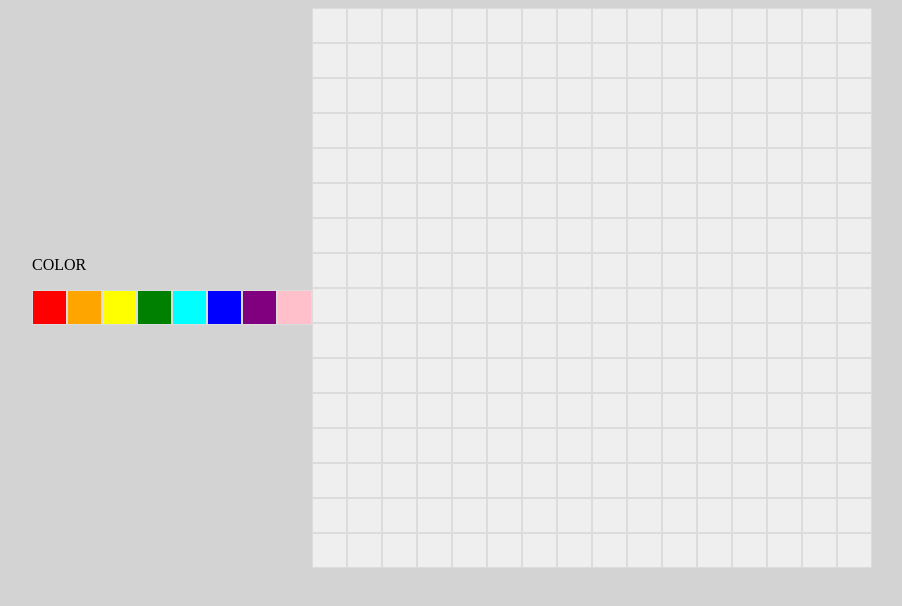
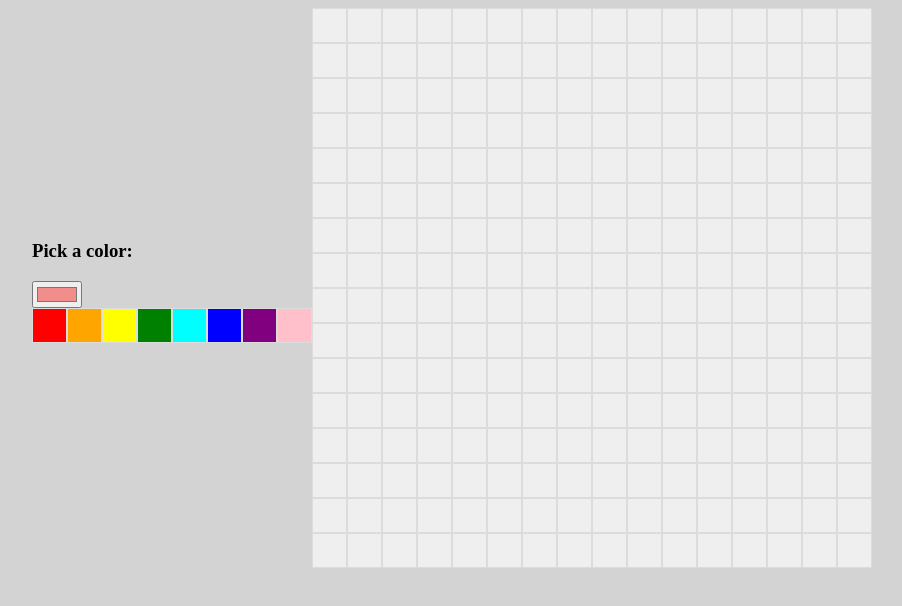
Before and after one commit to Kravcant/pixel-art-maker, a React (Vite) app: page / in a window 1280 px wide. Shown: the top 606 px of the page, without its empty margins (193-1095 px from the left). Built offline with nearby package versions, Linux system fonts and the light colour scheme.

Commit message:
Added basic color picker

```diff
--- a/src/App.jsx
+++ b/src/App.jsx
@@ -1,3 +1,4 @@
+/* eslint-disable no-unused-vars */
 import React, { useState } from "react"
 import Pad from "./Pad"
 import ColorPicker from "./ColorPicker";
--- a/src/ColorPicker.jsx
+++ b/src/ColorPicker.jsx
@@ -1,3 +1,4 @@
+/* eslint-disable no-unused-vars */
 import React from "react"
 import colorsData from "./colors"
 import DefaultColors from "./DefaultColors"
@@ -13,7 +14,13 @@ export default function ColorPicker({ currentColor, setCurrentColor }) {
 
     return (
         <div id="color-picker">
-            <p>COLOR</p>
+            <h3>Pick a color:</h3>
+
+            <input
+                type="color"
+                value={currentColor}>
+            </input>
+
             <div id="current-color" style={{ backgroundColor: currentColor }}></div>
             <div id="default-colors">
                 {buttonElements}
--- a/src/DefaultColors.jsx
+++ b/src/DefaultColors.jsx
@@ -1,3 +1,4 @@
+/* eslint-disable no-unused-vars */
 import React from "react";
 
 export default function DefaultColors(props) {
--- a/src/Pad.jsx
+++ b/src/Pad.jsx
@@ -1,3 +1,4 @@
+/* eslint-disable no-unused-vars */
 import React, { useState } from "react"
 
 export default function Pad(props) {
```
